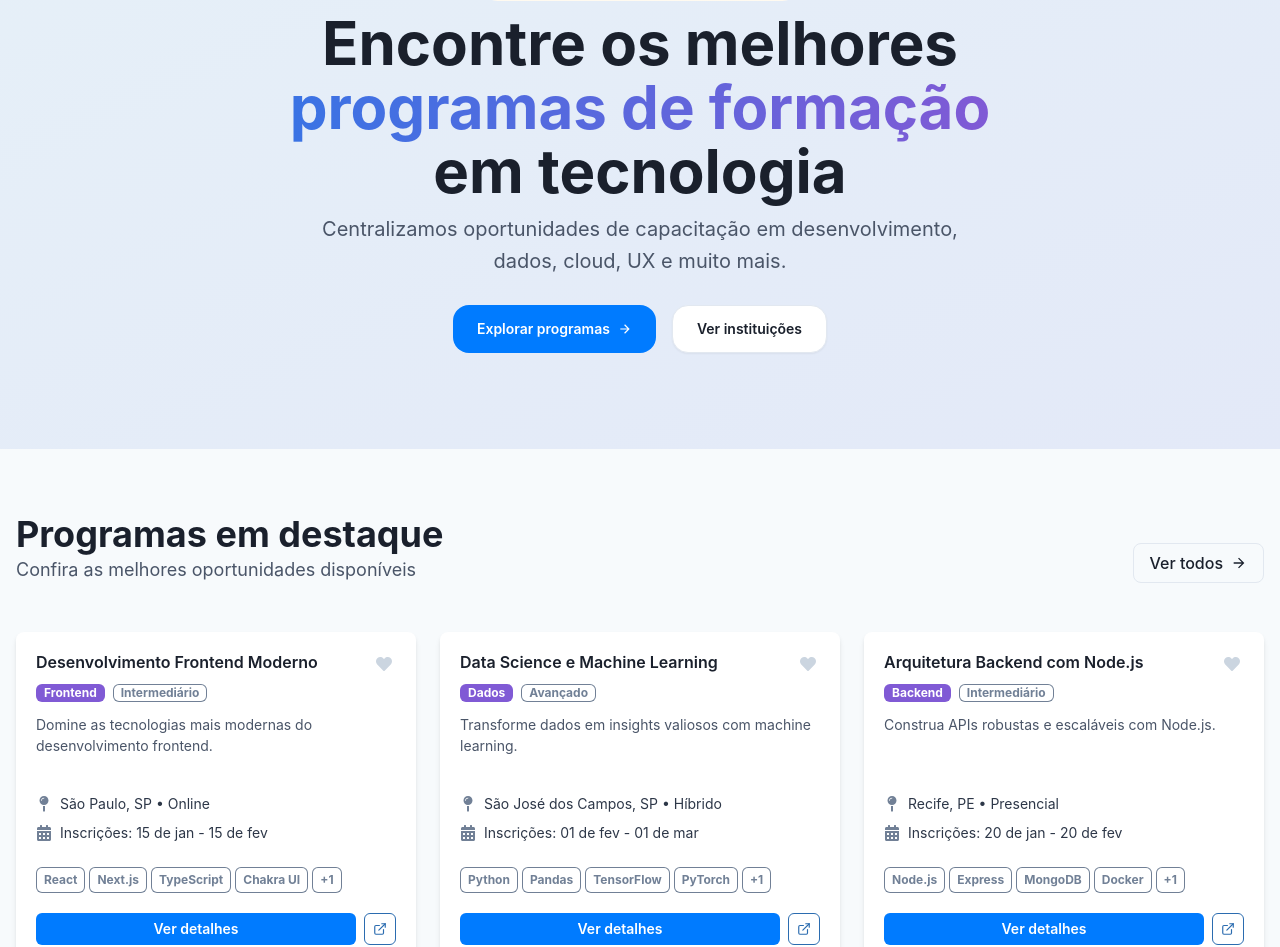
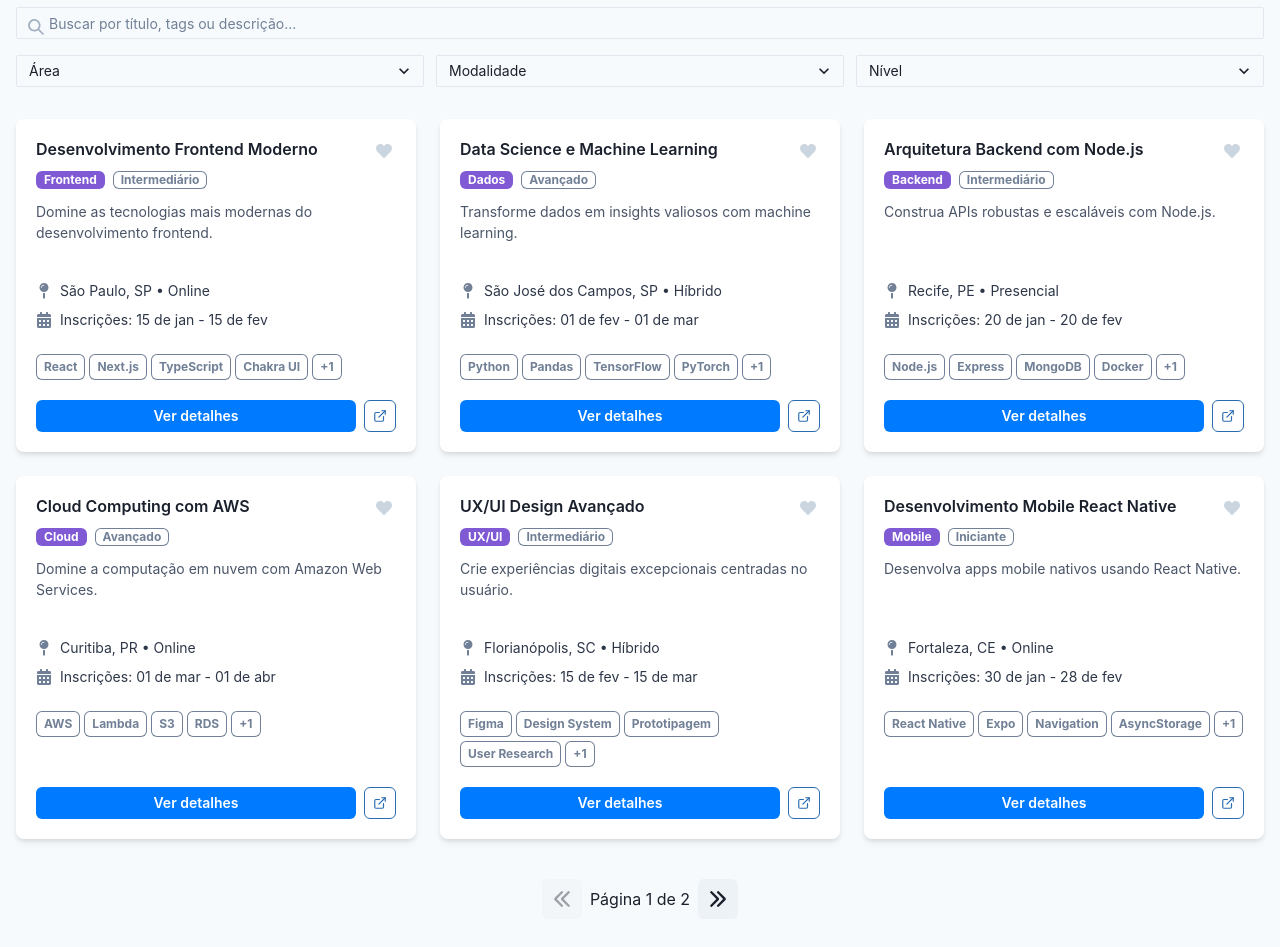
Before and after one commit to SViniQ/new_web_development, a Next.js app: page / in a window 1280 px wide. Shown: the part 197-1144 px from the top of the page. Built offline with nearby package versions, Linux system fonts and the light colour scheme.

Commit message:
fix: correção para deploy

```diff
--- a/src/app/page.tsx
+++ b/src/app/page.tsx
@@ -7,137 +7,150 @@ import {
   VStack,
   Heading,
   Text,
-  Button,
   SimpleGrid,
-  HStack,
   Spinner,
   Center,
+  HStack,
+  IconButton,
 } from '@chakra-ui/react'
-import Link from 'next/link'
 import { Navigation } from '@/components/Navigation'
+import FilterBar from '@/components/FilterBar'
 import ProgramCard from '@/components/ProgramCard'
 import { programasService } from '@/services/programas.service'
+import { useAppStore } from '@/store/useAppStore'
 import { Programa } from '@/types/domain'
-import { ArrowForwardIcon } from '@chakra-ui/icons'
+import { ArrowLeftIcon, ArrowRightIcon } from '@chakra-ui/icons'
 
-export default function Home() {
-  const [programasDestaque, setProgramasDestaque] = useState<Programa[]>([])
+const ITEMS_PER_PAGE = 6
+
+export default function Programas() {
+  const [todosProgramas, setTodosProgramas] = useState<Programa[]>([])
+  const [programasDaPagina, setProgramasDaPagina] = useState<Programa[]>([])
   const [loading, setLoading] = useState(true)
+  const [error, setError] = useState<string | null>(null)
+  const { filtros } = useAppStore()
+  const [currentPage, setCurrentPage] = useState(1)
 
   useEffect(() => {
     const carregarProgramas = async () => {
+      setLoading(true)
+      setError(null)
       try {
-        const programas = await programasService.listarProgramas()
-        setProgramasDestaque(programas.slice(0, 6))
-      } catch (error) {
-        console.error('Erro ao carregar programas:', error)
+        const resultado = await programasService.listarProgramas(filtros)
+        setTodosProgramas(resultado)
+        setCurrentPage(1)
+      } catch (err) {
+        setError('Erro ao carregar programas. Tente novamente.')
+        console.error('Erro ao carregar programas:', err)
       } finally {
         setLoading(false)
       }
     }
+    carregarProgramas()
+  }, [filtros])
 
-    carregarProgramas()
-  }, [])
+  useEffect(() => {
+    const startIndex = (currentPage - 1) * ITEMS_PER_PAGE
+    const endIndex = startIndex + ITEMS_PER_PAGE
+    setProgramasDaPagina(todosProgramas.slice(startIndex, endIndex))
+  }, [todosProgramas, currentPage])
 
+  const totalPages = Math.ceil(todosProgramas.length / ITEMS_PER_PAGE)
+
+  const handlePreviousPage = () => {
+    if (currentPage > 1) {
+      setCurrentPage(prev => prev - 1)
+    }
+  }
+
+  const handleNextPage = () => {
+    if (currentPage < totalPages) {
+      setCurrentPage(prev => prev + 1)
+    }
+  }
+
+  const renderContent = () => {
+    if (loading) {
       return (
-    <Box minH="100vh" bg="gray.50">
-      <Navigation />
-
-      <Box
-        bgGradient="linear(to-br, #E6F0F8, #E3E9F8)"
-        color="gray.800"
-        py={{ base: 16, md: 24 }}
-      >
-        <Container maxW="1400px">
-          <VStack spacing={3} textAlign="center">
-            <Box px={4} py={2} bg="orange.50" borderRadius="full">
-              <Text fontSize="sm" fontWeight="medium" color="orange.400">
-                ✨ Sua carreira em tecnologia começa aqui
-              </Text>
-            </Box>
-            <Box>
-              <Heading as="h1" size={{ base: '2xl', md: '3xl' }} mb="1" lineHeight="1.1" fontWeight="bold" color="gray.800">
-                Encontre os melhores
-              </Heading>
-              <Heading as="h1" size={{ base: '2xl', md: '3xl' }} mb="1" lineHeight="1.1" fontWeight="bold">
-                <Text as="span" bgGradient="linear(to-r, #3A73E4, #805AD5)" bgClip="text">
-                  programas de formação
-                </Text>
-              </Heading>
-              <Heading as="h1" size={{ base: '2xl', md: '3xl' }} lineHeight="1.1" fontWeight="bold" color="gray.800">
-                em tecnologia
-              </Heading>
-            </Box>
-
-            <Text fontSize={{ base: 'md', md: 'xl' }} maxW="2xl" color="gray.600" lineHeight="1.6">
-              Centralizamos oportunidades de capacitação em desenvolvimento, dados, cloud, UX e muito mais.
-            </Text>
-
-            <HStack spacing={4} pt={4} flexDirection={{ base: 'column', sm: 'row' }}>
-              <Button as={Link} href="/programas" size="lg" colorScheme="blue" bg="#007bff" borderRadius="2xl" rightIcon={<ArrowForwardIcon />} fontSize="sm" w={{ base: 'full', sm: 'auto' }}>
-                Explorar programas
-              </Button>
-              <Button
-                as={Link}
-                href="/instituicoes"
-                size="lg"
-                variant="outline"
-                bg="white"
-                color="gray.800"
-                borderColor="gray.200"
-                _hover={{ bg: "gray.50" }}
-                boxShadow="sm"
-                borderRadius="2xl"
-                fontSize="sm"
-                w={{ base: 'full', sm: 'auto' }}
-              >
-                Ver instituições
-              </Button>
-            </HStack>
-          </VStack>
-        </Container>
-      </Box>
-
-      <Container maxW="1400px" py={16}>
-        <VStack spacing={8} align="stretch">
-
-          <HStack justify="space-between" align="end" pb={4} borderBottom="1px solid" borderColor="transparent" flexDirection={{ base: 'column', md: 'row' }} alignItems={{ base: 'center', md: 'flex-end' }}>
-            <Box textAlign={{ base: 'center', md: 'left' }}>
-              <Heading as="h2" size="xl" color="gray.800">
-                Programas em destaque
-              </Heading>
-              <Text fontSize="lg" color="gray.600">
-                Confira as melhores oportunidades disponíveis
-              </Text>
-            </Box>
-            <Button
-              as={Link}
-              href="/programas"
-              variant="outline"
-              colorScheme="gray"
-              rightIcon={<ArrowForwardIcon />}
-              fontWeight="medium"
-              borderRadius="lg"
-              mt={{ base: 4, md: 0 }}
-            >
-              Ver todos
-            </Button>
-          </HStack>
-
-          {loading ? (
         <Center py={10}>
           <VStack spacing={4}>
             <Spinner size="xl" color="blue.500" />
             <Text color="gray.600">Carregando programas...</Text>
           </VStack>
         </Center>
-          ) : (
+      )
+    }
+
+    if (error) {
+        return (
+            <Center py={10}>
+                <Text fontSize="lg" color="red.500">
+                    {error}
+                </Text>
+            </Center>
+        )
+    }
+
+    if (todosProgramas.length === 0) {
+      return (
+        <Center py={10}>
+          <VStack spacing={4}>
+            <Text fontSize="lg" color="gray.600">
+              Nenhum programa encontrado com os filtros aplicados.
+            </Text>
+            <Text fontSize="sm" color="gray.500">
+              Tente ajustar os filtros ou limpe-os para ver todos os programas.
+            </Text>
+          </VStack>
+        </Center>
+      )
+    }
+
+    return (
+      <VStack spacing={6} align="stretch">
         <SimpleGrid columns={{ base: 1, md: 2, lg: 3 }} spacing={6}>
-              {programasDestaque.map((programa) => (
+          {programasDaPagina.map((programa) => (
             <ProgramCard key={programa.id} programa={programa} />
           ))}
         </SimpleGrid>
+        {totalPages > 1 && (
+          <HStack justify="center" mt={4} spacing={2}>
+            <IconButton
+              onClick={handlePreviousPage}
+              isDisabled={currentPage === 1}
+              aria-label="Página anterior"
+              icon={<ArrowLeftIcon />}
+            />
+            <Text>
+              Página {currentPage} de {totalPages}
+            </Text>
+            <IconButton
+              onClick={handleNextPage}
+              isDisabled={currentPage === totalPages}
+              aria-label="Próxima página"
+              icon={<ArrowRightIcon />}
+            />
+          </HStack>
         )}
+      </VStack>
+    )
+  }
+
+  return (
+    <Box minH="100vh" bg="gray.50">
+      <Navigation />
+      <Container maxW="1400px" py={8}>
+        <VStack spacing={8} align="stretch">
+          <Box textAlign={{ base: 'center', md: 'left' }}>
+            <Heading as="h1" size={{ base: 'lg', md: 'xl' }} fontWeight="bold" mb={2}>
+              Catálogo de Programas
+            </Heading>
+            <Text fontSize={{ base: 'sm', md: 'md' }} color="gray.600">
+              Encontre o programa ideal para sua carreira em tecnologia
+            </Text>
+          </Box>
+          <FilterBar />
+          {renderContent()}
         </VStack>
       </Container>
     </Box>
--- a/src/components/InstitutionCard.tsx
+++ b/src/components/InstitutionCard.tsx
@@ -11,7 +11,6 @@ import {
   VStack,
   HStack,
   Avatar,
-  Link,
   Box,
 } from '@chakra-ui/react'
 import { ExternalLinkIcon } from '@chakra-ui/icons'
--- a/src/components/Navigation.tsx
+++ b/src/components/Navigation.tsx
@@ -64,7 +64,6 @@ export function Navigation() {
             {NavItems.map((item) => (
               <Link key={item.name} href={item.href} passHref>
                 <Button
-                  as="a"
                   variant={pathname === item.href ? 'solid' : 'ghost'}
                   bg={pathname === item.href ? '#007bff' : 'transparent'}
                   color={pathname === item.href ? 'white' : 'gray.800'}
```
Lines whose indentation alone changed are shown as unchanged.
